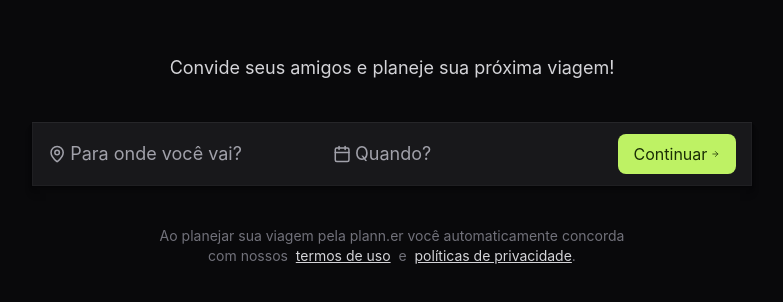
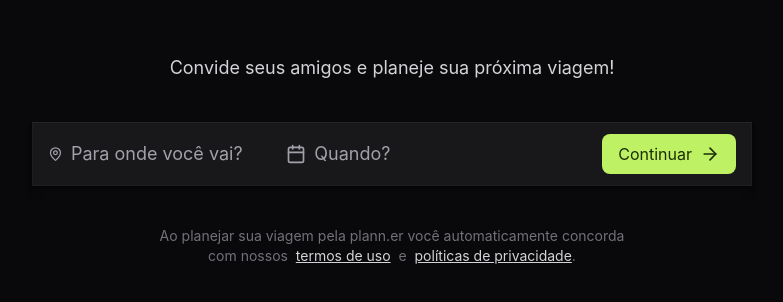
Before and after one commit to mrcomputer2018/viagemreact, a React (Vite) app: page / in a window 1280 px wide. Shown: the part 240-542 px from the top of the page, without its empty margins (248-1031 px from the left). Built offline with nearby package versions, Linux system fonts and the light colour scheme.

Commit message:
style: Improve styling of trip planning form inputs

```diff
--- a/src/app.tsx
+++ b/src/app.tsx
@@ -13,8 +13,8 @@ export function App() {
                     Convide seus amigos e planeje sua próxima viagem!
                 </p>
 
-                <div className="h-16 px-4 bg-zinc-900 flex flex-row justify-between items-center shadow-shape">
-                    <div className="flex flex-row justify-center items-center gap-1">
+                <div className="h-16 px-4 bg-zinc-900 flex flex-row items-center shadow-shape">
+                    <div className="flex flex-row justify-center items-center gap-2 flex-1">
                         <MapPin className="text-zinc-400 size-5" />
 
                         <input
@@ -26,7 +26,7 @@ export function App() {
                         />
                     </div>
 
-                    <div className="flex flex-row justify-center items-center gap-1">
+                    <div className="flex flex-row justify-center items-center gap-2">
                         <Calendar className="text-zinc-400 size-5" />
 
                         <input
@@ -41,7 +41,7 @@ export function App() {
                     <div className="h-full flex flex-row justify-center items-center">
                         <button
                         className="bg-lime-300 text-lime-950 rounded-lg py-2 px-4
-                        flex flex-row items-center justify-center gap-1">
+                        flex flex-row items-center justify-center gap-2">
                             Continuar
                             <ArrowRight className="text-lime-950 size-5" />
                         </button>
```
